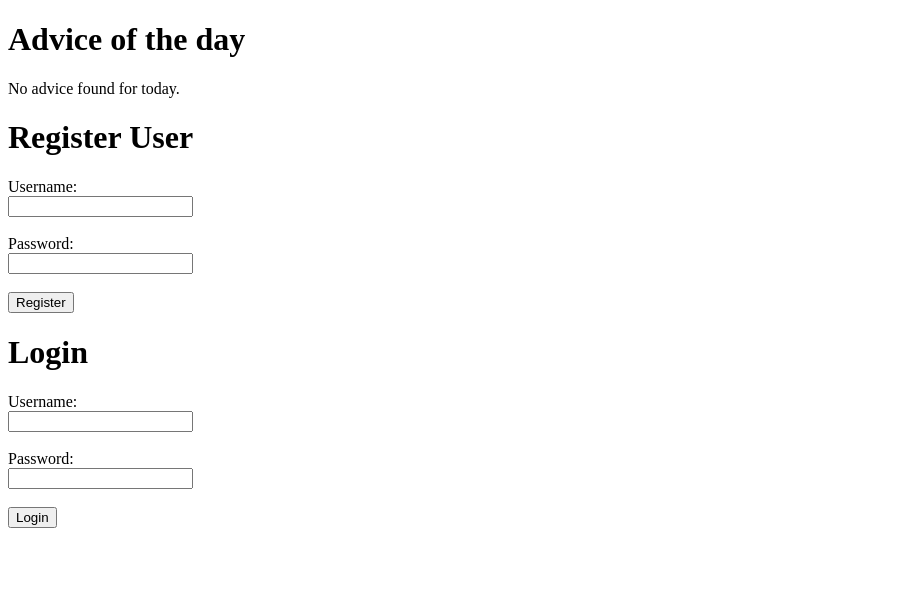
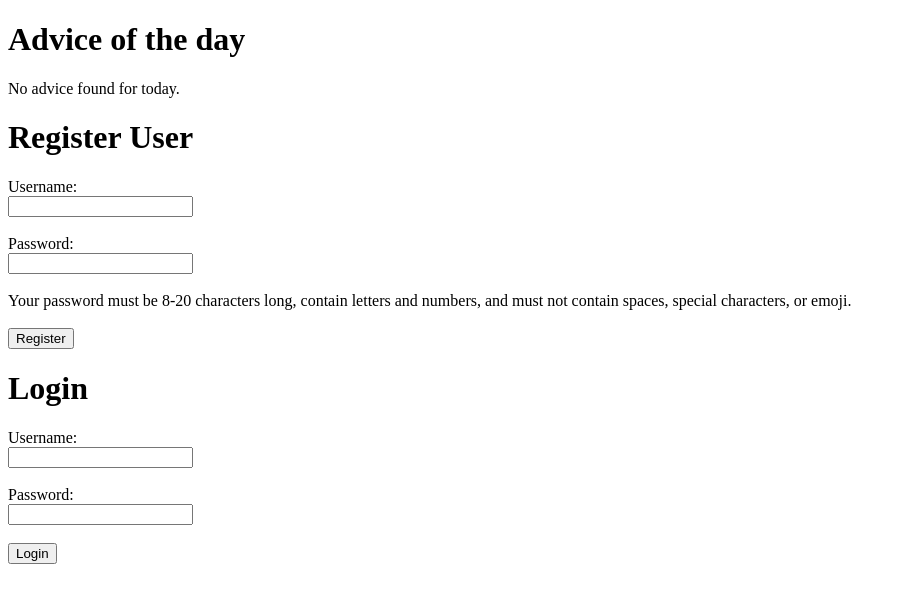
Before and after one commit to samuelberston/secure-auth-project, a website: page frontend/public/index.html in a window 1280 px wide. Shown: the whole page, without its empty margins (0-901 px from the left). Drawn offline with nearby package versions, Linux system fonts and the light colour scheme; no server answers.

Commit message:
index.html - add password requirements

```diff
--- a/frontend/public/index.html
+++ b/frontend/public/index.html
@@ -20,7 +20,10 @@
 
         <label for="register-password">Password:</label><br>
         <input type="password" name="password" id="register-password" required><br><br>
-
+        <div id="passwordHelp" class="form-text">
+            Your password must be 8-20 characters long, contain letters and numbers, and must not contain spaces, special characters, or emoji.
+        </div>
+        <br>
         <button type="submit" id="register-button">Register</button>
         <pre id="register-response"></pre>
     </form>
```
